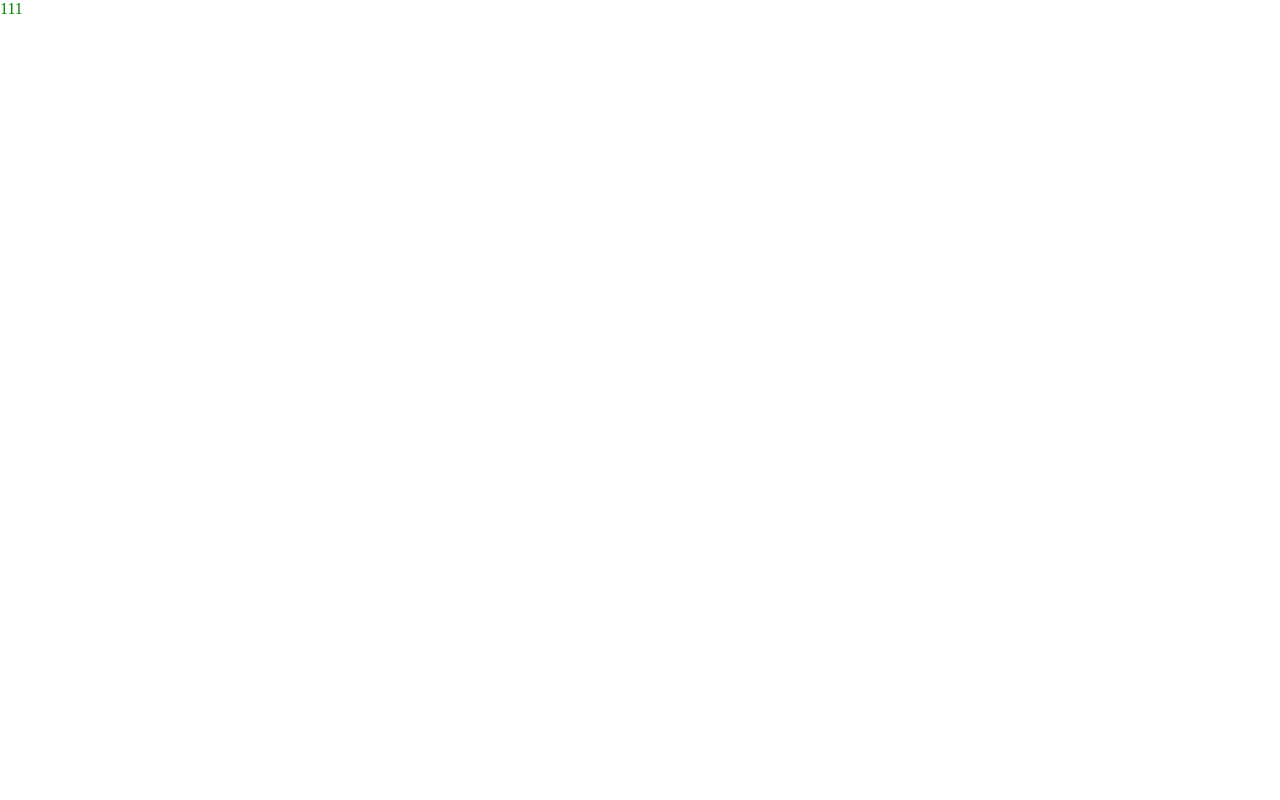
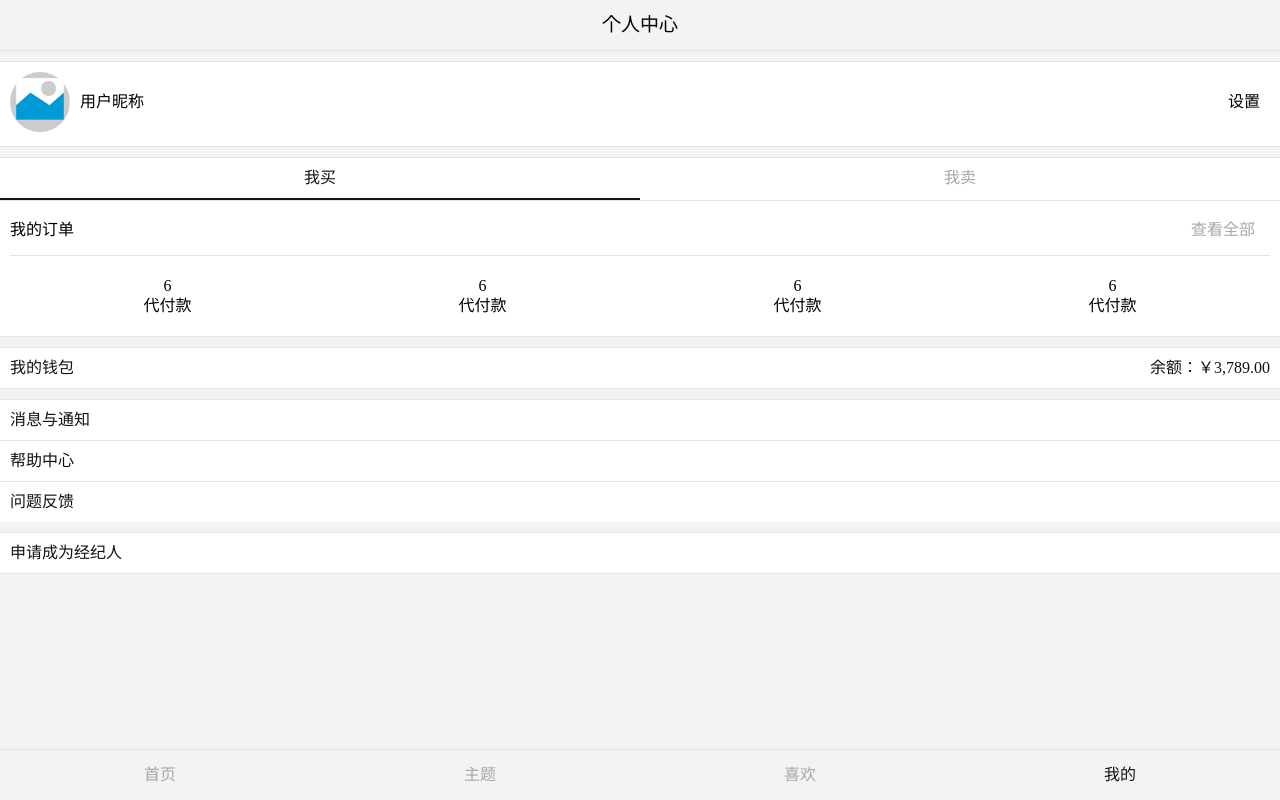
Before and after one commit to yuler/D2C-HTML, a website: page src/views/buyer/my-center.html in a window 1280 px wide. Drawn offline with nearby package versions, Linux system fonts and the light colour scheme; files that its build step writes are made by us from their sources; files whose address does not match are found by name.

Commit message:
'commit'

```diff
--- a/src/assets/stylus/_init.styl
+++ b/src/assets/stylus/_init.styl
@@ -1,2 +1,31 @@
+@import './_varaibles.styl'
+
 html,body,ul,li,p
 	margin 0
+
+body
+	background-color: $backgroundColor;
+
+a
+	text-decoration: none;
+
+header
+	height 50px
+	line-height: 50px;
+	text-align: center;
+	font-size: $lgFz;
+	border-bottom: 1px solid $borderColor;
+
+footer
+	display flex
+	position: fixed;
+	bottom: 0;
+	width: 100%;
+	border-top: 1px solid $borderColor;
+	a
+		flex 1
+		text-align: center;
+		line-height: 50px;
+		color $hintTextColor
+		&.active
+			color $blackColor
--- a/src/assets/stylus/_varaibles.styl
+++ b/src/assets/stylus/_varaibles.styl
@@ -1,6 +1,6 @@
 /** Color */
 // $blackColor = #000
-$deppBlueColor = #17566d
+$deepBlueColor = #17566d
 $blueColor = #3ba3e9
 $redColor = #fa3e2a
 $blackColor = #121212
--- a/src/assets/stylus/base.styl
+++ b/src/assets/stylus/base.styl
@@ -3,3 +3,4 @@
 
 /** Pages */
 @import './pages/_me'
+@import './pages/buyer/my-center.styl'
--- a/src/assets/stylus/pages/_me.styl
+++ b/src/assets/stylus/pages/_me.styl
@@ -1,2 +1,2 @@
 body
-	color green
+	margin: 0;
--- /dev/null
+++ b/src/assets/stylus/pages/buyer/my-center.styl
@@ -0,0 +1,73 @@
+#buyer-my-center
+	.avatar
+		margin-top: 10px;
+		padding: 10px;
+		position: relative;
+		border-top: 1px solid $borderColor;
+		border-bottom: 1px solid $borderColor;
+		background-color: white;
+		img
+			width: 60px;
+			height: 60px;
+			border-radius: 30px;
+		p
+			position: absolute;
+			left: 80px;
+			top: 10px;
+			line-height: 60px;
+		span
+			position: absolute;
+			display: block;
+			right: 20px;
+			top: 10px;
+			line-height: 60px;
+	.order
+		margin-top: 10px;
+
+		border-top: 1px solid $borderColor;
+		border-bottom: 1px solid $borderColor;
+		background-color: white;
+		nav
+			display flex
+			border-bottom: 1px solid $borderColor;
+			a
+				flex 1
+				text-align: center;
+				line-height: 40px;
+				color $hintTextColor
+				&.active
+					border-bottom: 2px solid $blackColor;
+					color $blackColor
+		>div
+			padding: 0 10px;
+			p.my-order
+				padding 15px 0
+				border-bottom: 1px solid $borderColor;
+				span
+					float: right;
+					margin-right: 15px;
+					color $hintTextColor
+			div.my-order-num
+				display flex
+				p
+					flex 1
+					text-align: center;
+					padding: 20px 0;
+					line-height: 20px
+	.links-group
+		margin-top: 10px;
+		a
+			display: block;
+			padding: 0 10px;
+			background-color: white;
+			line-height: 40px;
+			color $blackColor
+			border-top: 1px solid $borderColor;
+			&.wallet
+				border-bottom: 1px solid $borderColor;
+				margin-bottom: 10px;
+				span
+					float: right;
+			&.apply
+				border-bottom: 1px solid $borderColor;
+				margin-top: 10px;
--- a/src/views/buyer/my-center.html
+++ b/src/views/buyer/my-center.html
@@ -3,10 +3,55 @@
 <head>
 	<meta charset="UTF-8">
 	<meta name="viewport" content="initial-scale=1, maximum-scale=1">
-	<link rel="stylesheet" href="./base.css">
+	<link rel="stylesheet" href="./../base.css">
 	<title>Document</title>
 </head>
 <body>
-	111
+	<header>
+		个人中心
+	</header>
+
+	<div id="buyer-my-center">
+		<div class="avatar">
+			<img src="./../i/default-img.png" alt="">
+			<p>用户昵称</p>
+			<span>设置</span>
+		</div>
+
+		<div class="order">
+			<nav>
+				<a href="" class="active">我买</a>
+				<a href="">我卖</a>
+			</nav>
+			<div>
+				<p class="my-order">我的订单 <span>查看全部</span></p>
+				<div class="my-order-num">
+					<p>6 <br><span>代付款</span></p>
+					<p>6 <br><span>代付款</span></p>
+					<p>6 <br><span>代付款</span></p>
+					<p>6 <br><span>代付款</span></p>
+				</div>
+			</div>
+		</div>
+
+		<div class="links-group">
+			<a href="" class="wallet">我的钱包 <span>余额：￥3,789.00</span></a>
+
+			<div>
+				<a href="">消息与通知</a>
+				<a href="">帮助中心</a>
+				<a href="">问题反馈</a>
+			</div>
+
+			<a href="" class="apply">申请成为经纪人</a>
+		</div>
+	</div>
+
+	<footer>
+		<a href="">首页</a>
+		<a href="">主题</a>
+		<a href="">喜欢</a>
+		<a href="" class="active">我的</a>
+	</footer>
 </body>
 </html>
```
